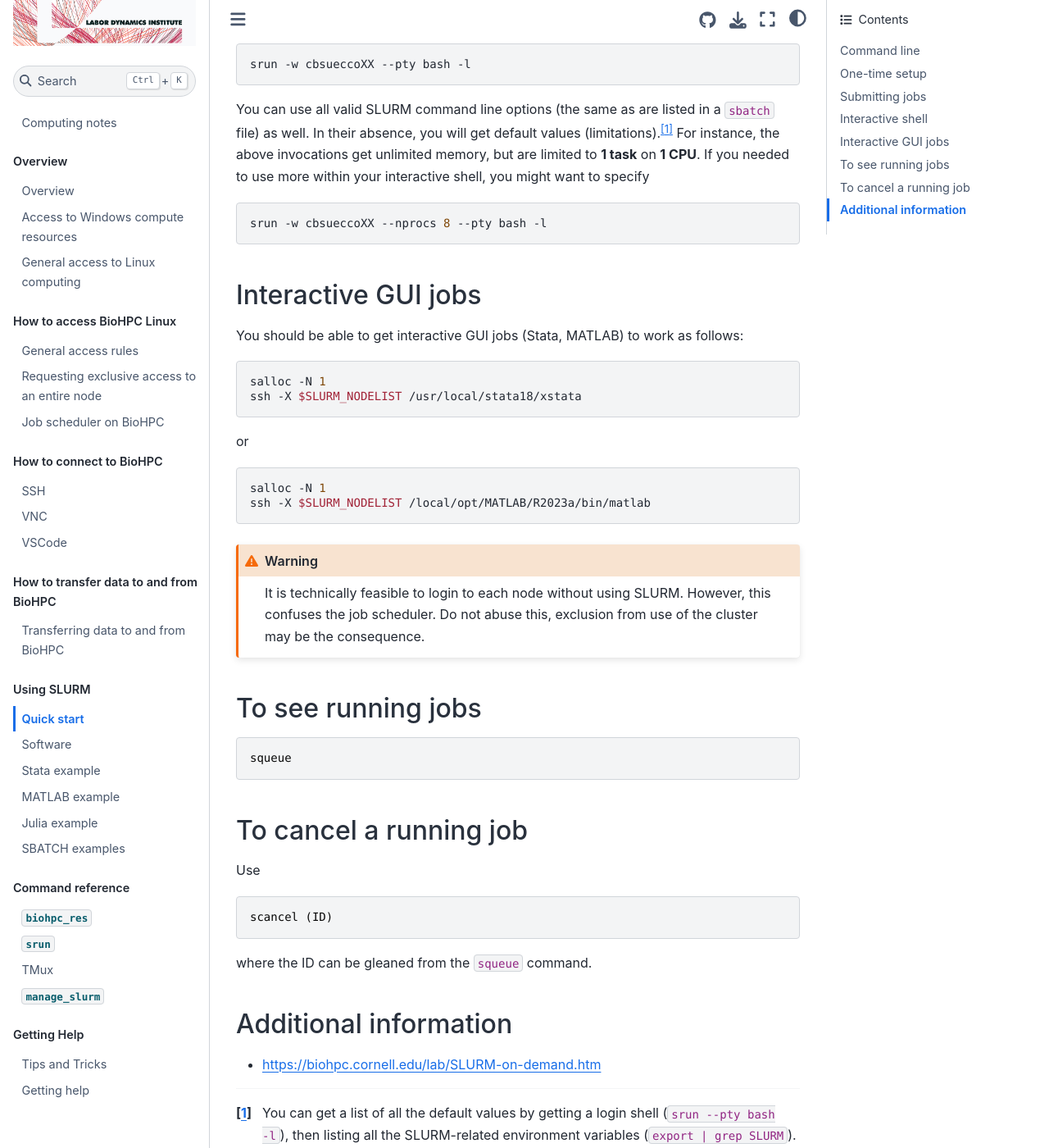
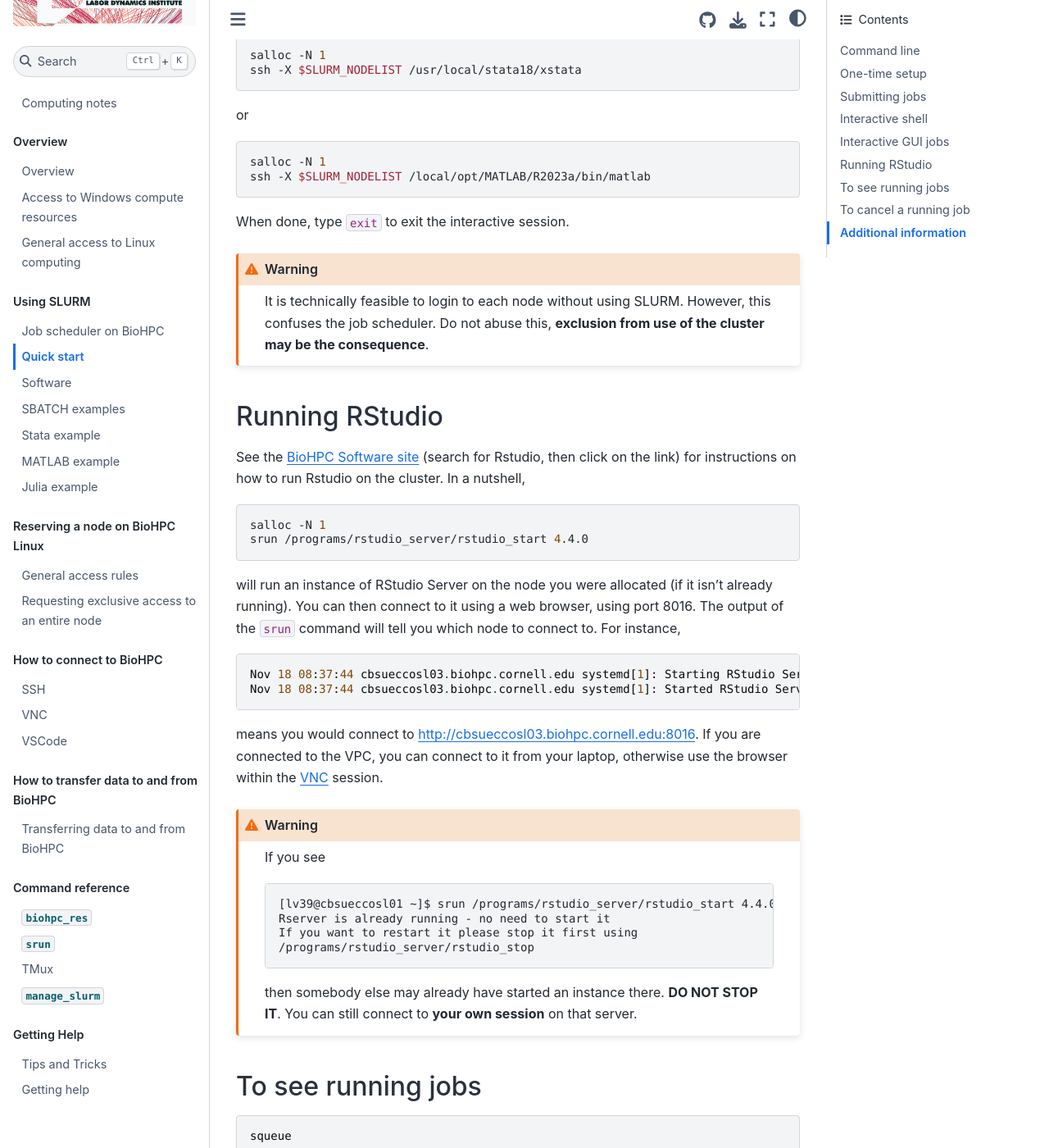
Before and after one commit to labordynamicsinstitute/ecco-notes, a Jupyter Book: the page built from docs/biohpc/slurm-quick-start.md, in a window 1280 px wide and 1400 px high, scrolled down 1554 px. Shown: the whole window at 82% size. Built offline with Jupyter Book 1.0.4 settings and Sphinx 7.4.7 and the Sphinx Book theme 1.1.4, drawn with Linux system fonts in a browser that asks for light colours; some of the changed text lies outside the part shown.

Commit message:
Some rearranging again

````diff
--- a/_toc.yml
+++ b/_toc.yml
@@ -9,11 +9,19 @@ parts:
   - file: docs/overview
   - file: docs/windows
   - file: docs/linux
-- caption: How to access BioHPC Linux
+- caption: Using SLURM
+  chapters:
+  - file: docs/biohpc/slurm
+  - file: docs/biohpc/slurm-quick-start
+  - file: docs/biohpc/software
+  - file: docs/biohpc/sbatch
+  - file: docs/biohpc/stata
+  - file: docs/biohpc/matlab
+  - file: docs/biohpc/julia
+- caption: Reserving a node on BioHPC Linux
   chapters:
   - file: docs/access
   - file: docs/biohpc/reserving
-  - file: docs/biohpc/slurm
 - caption: How to connect to BioHPC
   chapters:
   - file: docs/ssh
@@ -22,14 +30,6 @@ parts:
 - caption: How to transfer data to and from BioHPC
   chapters:
   - file: docs/transfer
-- caption: Using SLURM
-  chapters:
-  - file: docs/biohpc/slurm-quick-start
-  - file: docs/biohpc/software
-  - file: docs/biohpc/stata
-  - file: docs/biohpc/matlab
-  - file: docs/biohpc/julia
-  - file: docs/biohpc/sbatch
 - caption: Command reference
   chapters:
   - file: docs/commands/biohpcres
--- a/docs/biohpc/slurm-quick-start.md
+++ b/docs/biohpc/slurm-quick-start.md
@@ -1,5 +1,5 @@
 
-
+(slurm-quick-start)=
 # Quick start
 
 ## Command line
@@ -25,7 +27,7 @@ echo netid@cornell.edu >> $HOME/.forward
 ```
 
 
-### Enabling software via `module`
+**Enabling software via `module`**
 
 
 ```bash
@@ -33,6 +35,8 @@ git clone https://github.com/labordynamicsinstitute/biohpc-modules $HOME/.module
 ```
 
 See [Customizing `modules`](custommodules) for more details.
+
+::::
 
 ## Submitting jobs
 
@@ -87,12 +91,44 @@ or
 salloc -N 1
 ssh -X $SLURM_NODELIST /local/opt/MATLAB/R2023a/bin/matlab
 ```
+When done, type `exit` to exit the interactive session.
 
 :::{warning}
 
-It is technically feasible to login to each node without using SLURM. However, this confuses the job scheduler. Do not abuse this, exclusion from use of the cluster may be the consequence.
+It is technically feasible to login to each node without using SLURM. However, this confuses the job scheduler. Do not abuse this, **exclusion from use of the cluster may be the consequence**.
 
 :::
+
+## Running RStudio
+
+See the [BioHPC Software site](https://biohpc.cornell.edu/lab/userguide.aspx?a=software) (search for Rstudio, then click on the link) for instructions on how to run Rstudio on the cluster. In a nutshell,
+
+```bash
+salloc -N 1
+srun /programs/rstudio_server/rstudio_start 4.4.0
+```
+
+will run an instance of RStudio Server on the node you were allocated (if it isn't already running). You can then connect to it using a web browser, using port 8016. The output of the `srun` command will tell you which node to connect to. For instance,
+
+```
+Nov 18 08:37:44 cbsueccosl03.biohpc.cornell.edu systemd[1]: Starting RStudio Server...
+Nov 18 08:37:44 cbsueccosl03.biohpc.cornell.edu systemd[1]: Started RStudio Server.
+```
+
+means you would connect to <http://cbsueccosl03.biohpc.cornell.edu:8016>. If you are connected to the VPC, you can connect to it from your laptop, otherwise use the browser within the [VNC](vnc) session.
+
+::::{warning}
+
+If you see
+```
+[lv39@cbsueccosl01 ~]$ srun /programs/rstudio_server/rstudio_start 4.4.0
+Rserver is already running - no need to start it
+If you want to restart it please stop it first using
+/programs/rstudio_server/rstudio_stop
+```
+
+then somebody else may already have started an instance there. **DO NOT STOP IT**. You can still connect to **your own session** on that server.
+::::
 
 ## To see running jobs
 
````
Also changed, not shown: other parts of docs/biohpc/slurm-quick-start.md (+3 -1 lines), docs/intro.md (+6 -0 lines), docs/windows.md (+7 -1 lines).
